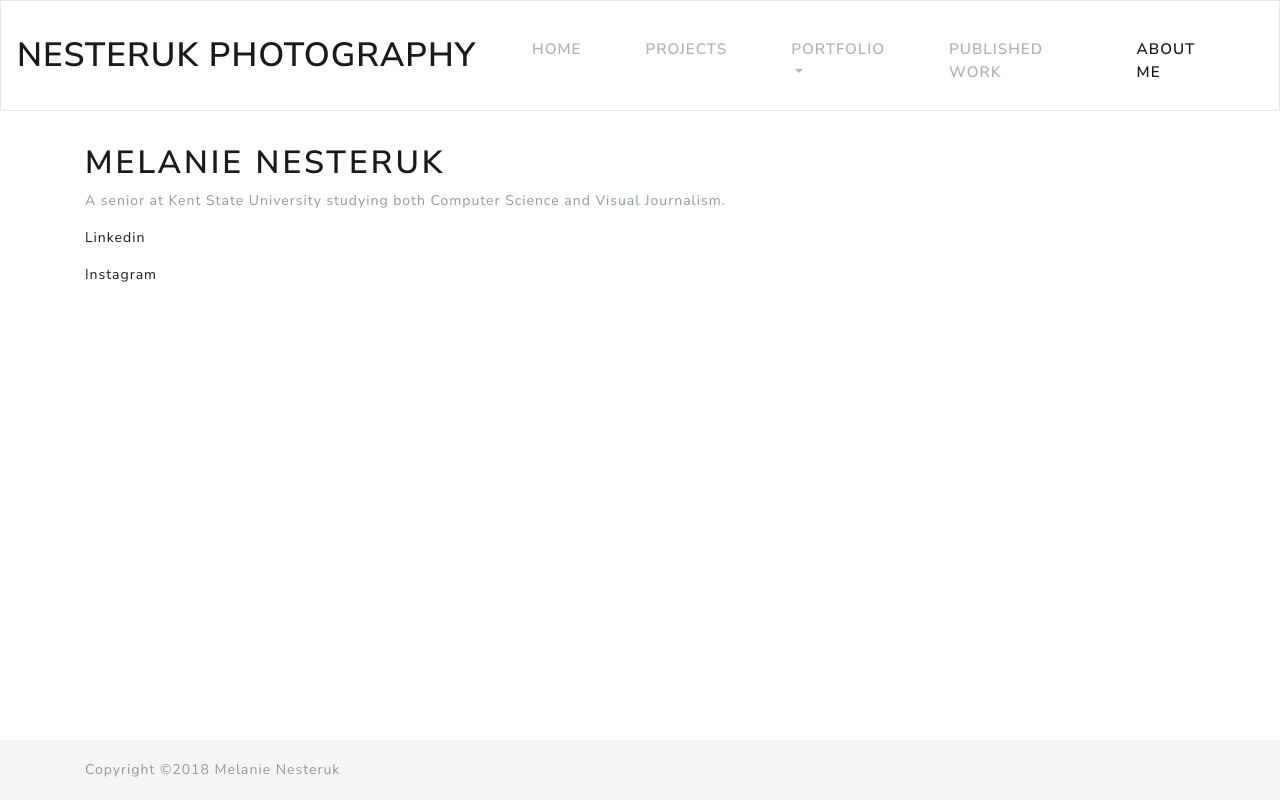
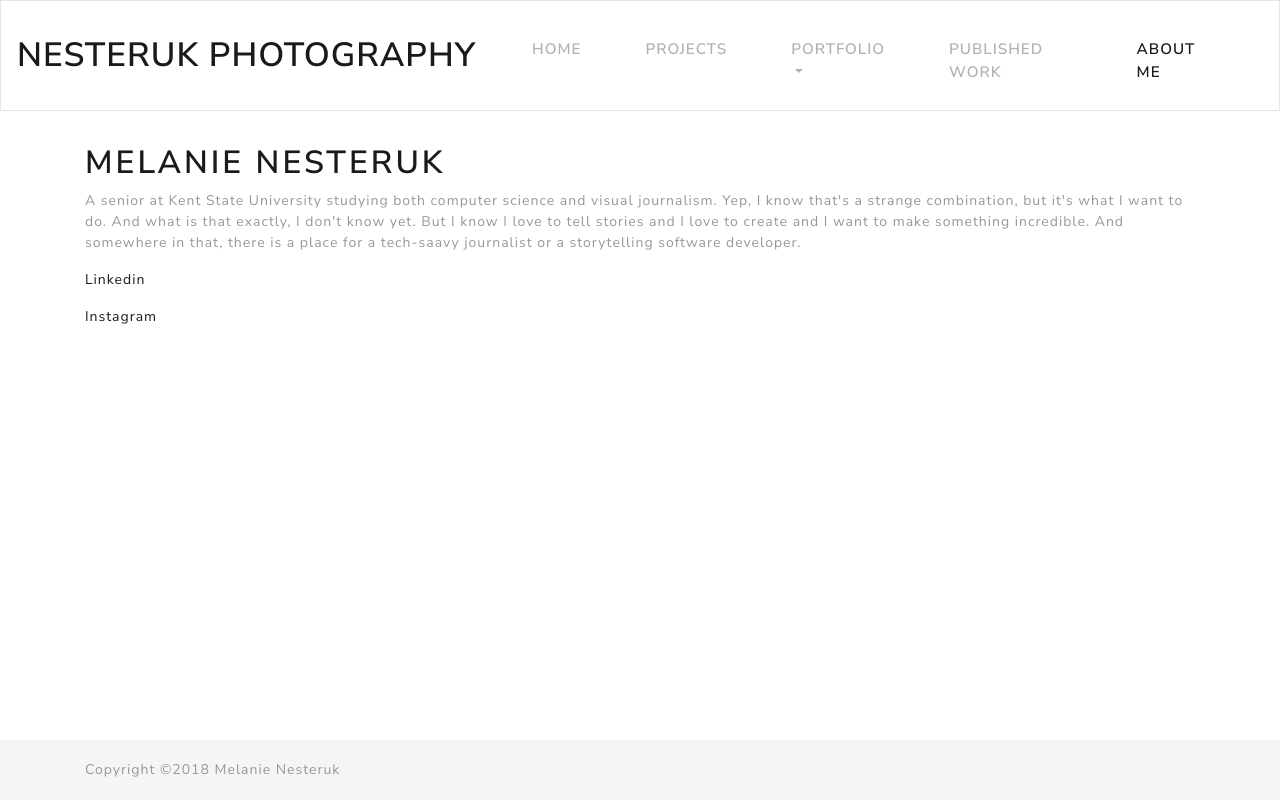
Before and after one commit to Melanie-Nesteruk/nesteruk-photography-website, a plain HTML site: page pages/about-me/about-me.html in a window 1280 px wide. Drawn offline with nearby package versions, Linux system fonts and the light colour scheme.

Commit message:
adds better summary

```diff
--- a/pages/about-me/about-me.html
+++ b/pages/about-me/about-me.html
@@ -59,7 +59,9 @@
       <div class="row">
         <div class="col">
             <h1>Melanie Nesteruk</h1>
-            <p>A senior at Kent State University studying both Computer Science and Visual Journalism.</p>
+            <p>A senior at Kent State University studying both computer science and visual journalism. Yep, I know that's a strange combination, but it's what I want to do. And what is that exactly, I don't know yet.
+              But I know I love to tell stories and I love to create and I want to make something incredible. And somewhere in that, there is a place for a tech-saavy journalist or a storytelling software developer.
+            </p>
             <p>
                 <a href="https://www.linkedin.com/in/melanie-nesteruk/">Linkedin</a>
             </p>
```
